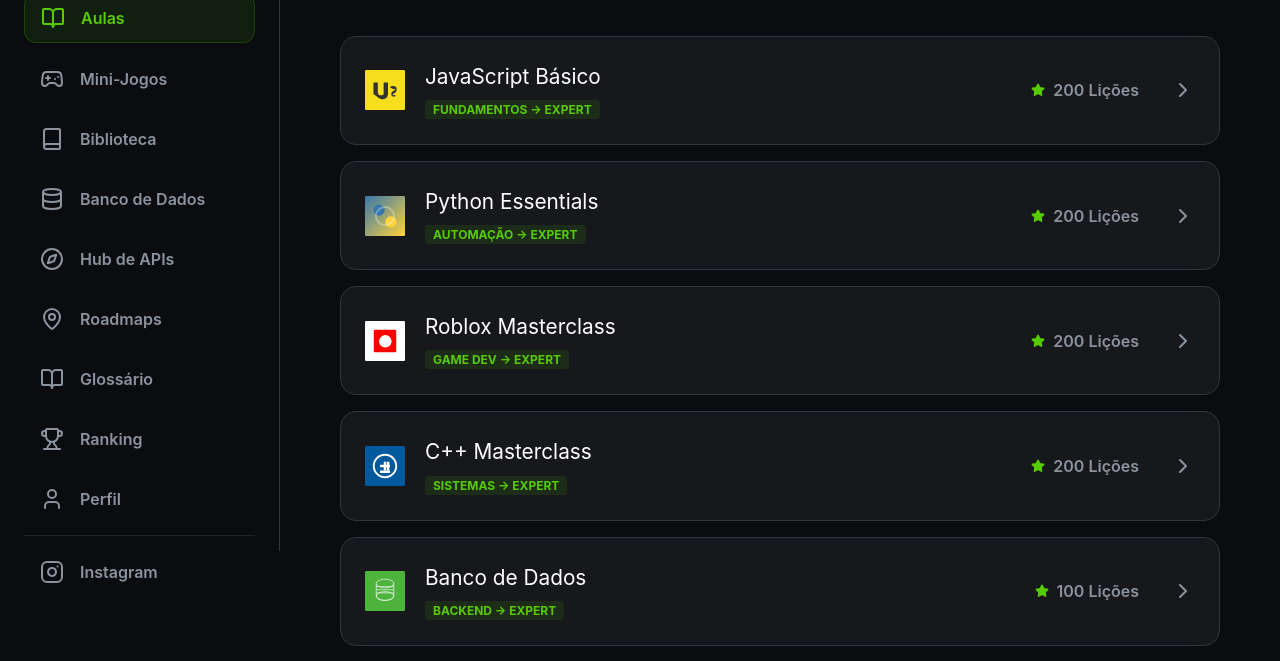
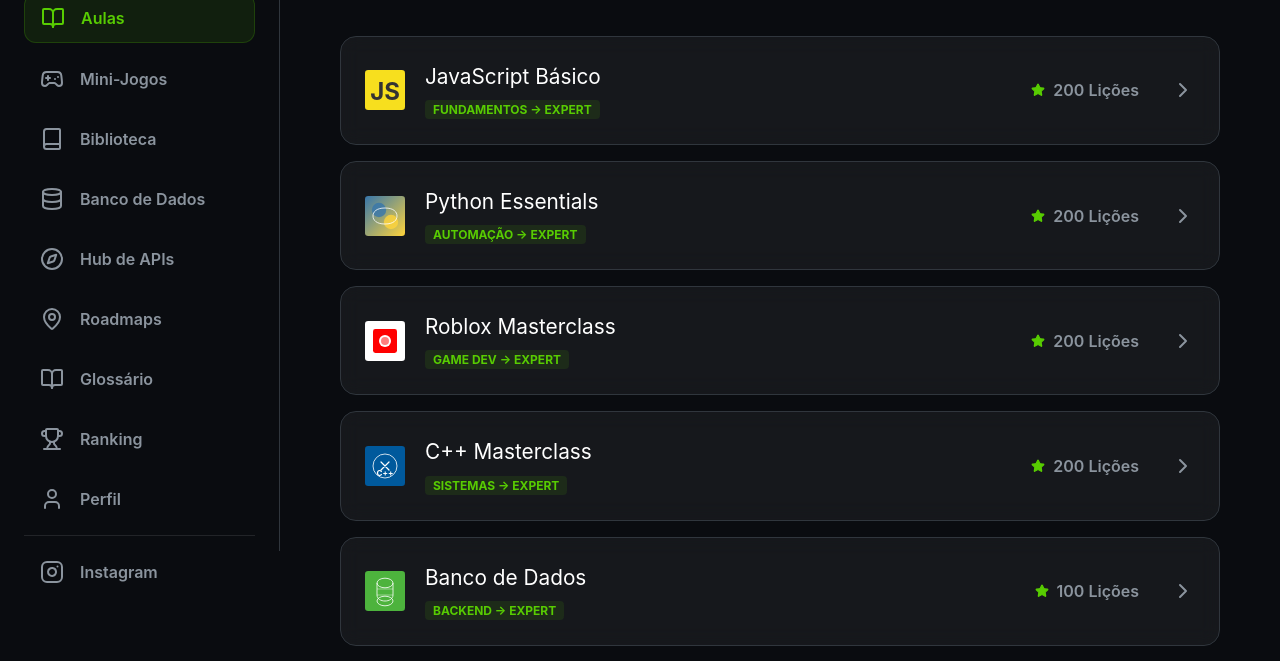
Before and after one commit to GGLEGENDSS/Sites-de-aulas, a React (Vite) app: page /lessons in a window 1280 px wide. Shown: the part 249-910 px from the top of the page. Built offline with nearby package versions, Linux system fonts and the light colour scheme; no server answers.

Commit message:
Fix: Optimize Login page rendering (prevent flashing) and improve language logos with cleaner SVG designs

```diff
--- a/src/components/TechIcon.jsx
+++ b/src/components/TechIcon.jsx
@@ -1,77 +1,75 @@
 const TechIcon = ({ type, size = 32 }) => {
   const icons = {
     javascript: (
-      <svg width={size} height={size} viewBox="0 0 128 128" fill="none">
-        <rect width="128" height="128" fill="#f7df1e" rx="4"/>
-        <path d="M27 75V40h14v29.3c0 8.1 4 11.7 10.4 11.7 3.8 0 6.8-1.1 8.2-2.7V40h14v35c0 12.5-7.4 18.3-19 18.3-6 0-10.2-1.9-13.6-5.8l-14-10.5z" fill="#333" />
-        <path d="M101.1 58.8c-.7-4.2-3.6-7.5-11.4-7.5-4.4 0-8.1 1.6-9.9 4l10.5 6.4c.8-1.2 1.7-2 3.5-2 1.8 0 2.8.9 2.8 2.2 0 1.5-1 2.1-2.7 3l-3.7 2.5c-3.6 2.5-6 4.5-6 9.8 0 4.9 3.1 7.6 7.6 7.6 3 0 5.2-.9 6.8-2.8l-4.7-3c-.8 1.2-1.6 1.9-3.1 1.9-1.3 0-2.1-.6-2.1-1.9 0-1.3.8-2 2.7-3.1l3.7-2.5c3.6-2.5 6-4.5 6-9.8z" fill="#333" />
+      <svg width={size} height={size} viewBox="0 0 100 100" fill="none">
+        <rect width="100" height="100" fill="#f7df1e" rx="8"/>
+        <text x="50" y="75" fontSize="60" fontWeight="bold" textAnchor="middle" fill="#333">JS</text>
       </svg>
     ),
     python: (
-      <svg width={size} height={size} viewBox="0 0 128 128" fill="none">
-        <linearGradient id="pythonGrad" x1="0%" y1="0%" x2="100%" y2="100%">
-          <stop offset="0%" style={{stopColor: '#3776ab', stopOpacity: 1}} />
-          <stop offset="100%" style={{stopColor: '#ffd43b', stopOpacity: 1}} />
-        </linearGradient>
-        <rect width="128" height="128" fill="url(#pythonGrad)" rx="4"/>
-        <circle cx="45" cy="45" r="18" fill="#3776ab"/>
-        <circle cx="83" cy="83" r="18" fill="#ffd43b"/>
-        <path d="M64 32c-17.7 0-32 14.3-32 32s14.3 32 32 32 32-14.3 32-32-14.3-32-32-32zm0 58c-14.3 0-26-11.7-26-26s11.7-26 26-26 26 11.7 26 26-11.7 26-26 26z" fill="#fff" opacity="0.3"/>
+      <svg width={size} height={size} viewBox="0 0 100 100" fill="none">
+        <defs>
+          <linearGradient id="pythonGrad" x1="0%" y1="0%" x2="100%" y2="100%">
+            <stop offset="0%" style={{stopColor: '#3776ab', stopOpacity: 1}} />
+            <stop offset="100%" style={{stopColor: '#ffd43b', stopOpacity: 1}} />
+          </linearGradient>
+        </defs>
+        <rect width="100" height="100" fill="url(#pythonGrad)" rx="8"/>
+        <circle cx="35" cy="35" r="18" fill="#3776ab" opacity="0.8"/>
+        <circle cx="65" cy="65" r="18" fill="#ffd43b" opacity="0.8"/>
+        <path d="M50 30C28 30 20 40 20 50C20 60 28 70 50 70C72 70 80 60 80 50C80 40 72 30 50 30Z" fill="none" stroke="#fff" strokeWidth="2"/>
       </svg>
     ),
     java: (
-      <svg width={size} height={size} viewBox="0 0 128 128" fill="none">
-        <rect width="128" height="128" fill="#ed1d25" rx="4"/>
-        <path d="M48 87c1.6 2.2 4.8 4.3 8.8 4.3 2.4 0 4.8-.8 4.8-3 0-2.1-1.9-3-5.2-4.3L54 83c-5.1-2.1-8.5-5.3-8.5-11.5 0-7.2 5.5-12.7 14.4-12.7 6.2 0 10.6 2.1 13.5 6.5l-7.4 4.7c-1.2-1.9-4-4-6.1-4-2.7 0-4.8 1.6-4.8 4 0 2.7 2.2 3.8 5.8 5.2l3.4 1.4c8.1 3.3 11.5 8 11.5 15 0 8.5-6.7 13.5-15.7 13.5-8.8 0-14.1-4.2-16.3-9l7.8-4.5z" fill="#fff"/>
-        <path d="M86 87c1.6 2.2 4.8 4.3 8.8 4.3 2.4 0 4.8-.8 4.8-3 0-2.1-1.9-3-5.2-4.3l-3.2-1.3c-5.1-2.1-8.5-5.3-8.5-11.5 0-7.2 5.5-12.7 14.4-12.7 6.2 0 10.6 2.1 13.5 6.5l-7.4 4.7c-1.2-1.9-4-4-6.1-4-2.7 0-4.8 1.6-4.8 4 0 2.7 2.2 3.8 5.8 5.2l3.4 1.4c8.1 3.3 11.5 8 11.5 15 0 8.5-6.7 13.5-15.7 13.5-8.8 0-14.1-4.2-16.3-9l7.8-4.5z" fill="#fff"/>
+      <svg width={size} height={size} viewBox="0 0 100 100" fill="none">
+        <rect width="100" height="100" fill="#ed1d25" rx="8"/>
+        <path d="M30 50Q30 35 40 35Q50 35 50 45Q50 50 45 55L55 70Q58 75 50 75Q48 75 45 70L35 55Q30 55 30 50Z" fill="#fff"/>
+        <path d="M55 50Q55 35 65 35Q75 35 75 45Q75 50 70 55L80 70Q83 75 75 75Q73 75 70 70L60 55Q55 55 55 50Z" fill="#fff"/>
+        <circle cx="50" cy="30" r="4" fill="#fff"/>
       </svg>
     ),
     lua: (
-      <svg width={size} height={size} viewBox="0 0 128 128" fill="none">
-        <rect width="128" height="128" fill="#000080" rx="4"/>
-        <circle cx="64" cy="64" r="35" fill="#fff"/>
-        <circle cx="64" cy="64" r="30" fill="none" stroke="#000080" strokeWidth="3"/>
-        <circle cx="85" cy="48" r="8" fill="#000080"/>
-        <circle cx="43" cy="48" r="8" fill="#000080"/>
-        <path d="M50 85c8 5 14 5 28 0" fill="none" stroke="#000080" strokeWidth="3" strokeLinecap="round"/>
+      <svg width={size} height={size} viewBox="0 0 100 100" fill="none">
+        <rect width="100" height="100" fill="#000080" rx="8"/>
+        <circle cx="50" cy="50" r="35" fill="none" stroke="#fff" strokeWidth="3"/>
+        <circle cx="50" cy="50" r="30" fill="none" stroke="#fff" strokeWidth="2"/>
+        <circle cx="65" cy="35" r="8" fill="#fff"/>
+        <circle cx="35" cy="35" r="8" fill="#fff"/>
+        <path d="M40 70C50 80 60 80 70 70" fill="none" stroke="#fff" strokeWidth="2" strokeLinecap="round"/>
       </svg>
     ),
     roblox: (
-      <svg width={size} height={size} viewBox="0 0 128 128" fill="none">
-        <rect width="128" height="128" fill="#fff" rx="4"/>
-        <rect x="28" y="28" width="72" height="72" fill="#ff0000" rx="4"/>
-        <rect x="35" y="35" width="58" height="58" fill="#ff0000" rx="3"/>
-        <circle cx="65" cy="65" r="20" fill="#fff"/>
+      <svg width={size} height={size} viewBox="0 0 100 100" fill="none">
+        <rect width="100" height="100" fill="#fff" rx="8"/>
+        <rect x="20" y="20" width="60" height="60" fill="#ff0000" rx="6"/>
+        <circle cx="50" cy="50" r="15" fill="#fff"/>
+        <circle cx="50" cy="50" r="10" fill="#ff0000" opacity="0.5"/>
       </svg>
     ),
     cpp: (
-      <svg width={size} height={size} viewBox="0 0 128 128" fill="none">
-        <rect width="128" height="128" fill="#00599C" rx="4"/>
-        <path d="M64 25c21.5 0 39 17.5 39 39s-17.5 39-39 39-39-17.5-39-39 17.5-39 39-39zm0 6c-18.2 0-33 14.8-33 33s14.8 33 33 33 33-14.8 33-33-14.8-33-33-33z" fill="#fff"/>
-        <path d="M48 60h32v8H48zm0 18h32v8H48z" fill="#fff"/>
-        <path d="M70 50v28h8V50zm-10 0v28h8V50z" fill="#fff"/>
+      <svg width={size} height={size} viewBox="0 0 100 100" fill="none">
+        <rect width="100" height="100" fill="#00599C" rx="8"/>
+        <circle cx="50" cy="50" r="30" fill="none" stroke="#fff" strokeWidth="2"/>
+        <path d="M40 40L60 60M60 40L40 60" stroke="#fff" strokeWidth="3" strokeLinecap="round"/>
+        <text x="50" y="75" fontSize="20" fontWeight="bold" textAnchor="middle" fill="#fff">C++</text>
       </svg>
     ),
     database: (
-      <svg width={size} height={size} viewBox="0 0 128 128" fill="none">
-        <rect width="128" height="128" fill="#4db33d" rx="4"/>
-        <ellipse cx="64" cy="40" rx="28" ry="14" fill="none" stroke="#fff" strokeWidth="2"/>
-        <path d="M36 40v40c0 7.7 12.5 14 28 14s28-6.3 28-14V40" fill="none" stroke="#fff" strokeWidth="2"/>
-        <ellipse cx="64" cy="80" rx="28" ry="14" fill="none" stroke="#fff" strokeWidth="2"/>
-        <line x1="36" y1="50" x2="92" y2="50" stroke="#fff" strokeWidth="2"/>
-        <line x1="36" y1="60" x2="92" y2="60" stroke="#fff" strokeWidth="2"/>
-        <line x1="36" y1="70" x2="92" y2="70" stroke="#fff" strokeWidth="2"/>
+      <svg width={size} height={size} viewBox="0 0 100 100" fill="none">
+        <rect width="100" height="100" fill="#4db33d" rx="8"/>
+        <ellipse cx="50" cy="30" rx="20" ry="12" fill="none" stroke="#fff" strokeWidth="2"/>
+        <path d="M30 30V60C30 70 40 75 50 75C60 75 70 70 70 60V30" fill="none" stroke="#fff" strokeWidth="2"/>
+        <ellipse cx="50" cy="75" rx="20" ry="12" fill="none" stroke="#fff" strokeWidth="2"/>
+        <line x1="30" y1="45" x2="70" y2="45" stroke="#fff" strokeWidth="1.5" opacity="0.7"/>
+        <line x1="30" y1="60" x2="70" y2="60" stroke="#fff" strokeWidth="1.5" opacity="0.7"/>
       </svg>
     ),
     architecture: (
-      <svg width={size} height={size} viewBox="0 0 128 128" fill="none" stroke="var(--primary)" strokeWidth="2" strokeLinecap="round" strokeLinejoin="round">
-        <rect x="16" y="16" width="48" height="32" rx="4" ry="4" />
-        <rect x="64" y="16" width="48" height="32" rx="4" ry="4" />
-        <rect x="16" y="64" width="48" height="32" rx="4" ry="4" />
-        <rect x="64" y="64" width="48" height="32" rx="4" ry="4" />
-        <line x1="40" y1="48" x2="40" y2="64" />
-        <line x1="88" y1="48" x2="88" y2="64" />
-        <line x1="40" y1="96" x2="88" y2="96" />
+      <svg width={size} height={size} viewBox="0 0 100 100" fill="none" stroke="var(--primary)" strokeWidth="2" strokeLinecap="round" strokeLinejoin="round">
+        <rect x="15" y="15" width="35" height="25" rx="3" ry="3" />
+        <rect x="55" y="15" width="35" height="25" rx="3" ry="3" />
+        <rect x="15" y="50" width="35" height="25" rx="3" ry="3" />
+        <rect x="55" y="50" width="35" height="25" rx="3" ry="3" />
       </svg>
     )
   };
--- a/src/pages/Login.css
+++ b/src/pages/Login.css
@@ -1,10 +1,19 @@
 /* Login Page Styles */
+
+/* Prevent Layout Shift */
+* {
+  -webkit-font-smoothing: antialiased;
+  -moz-osx-font-smoothing: grayscale;
+}
 
 /* Glass Card Effect */
 .glass-card {
   background: rgba(20, 23, 30, 0.7);
   backdrop-filter: blur(10px);
   -webkit-backdrop-filter: blur(10px);
+  will-change: transform;
+  backface-visibility: hidden;
+  perspective: 1000px;
 }
 
 /* Input Focus Effects */
--- a/src/pages/Login.jsx
+++ b/src/pages/Login.jsx
@@ -29,10 +29,14 @@
   const navigate = useNavigate();
 
   useEffect(() => {
-    if (user) {
-      navigate('/');
+    if (user && !loading) {
+      // Delay pequeno para evitar piscamento
+      const timer = setTimeout(() => {
+        navigate('/');
+      }, 300);
+      return () => clearTimeout(timer);
     }
-  }, [user, navigate]);
+  }, [user, loading, navigate]);
 
   // Validação de Email
   const isValidEmail = (email) => {
```
